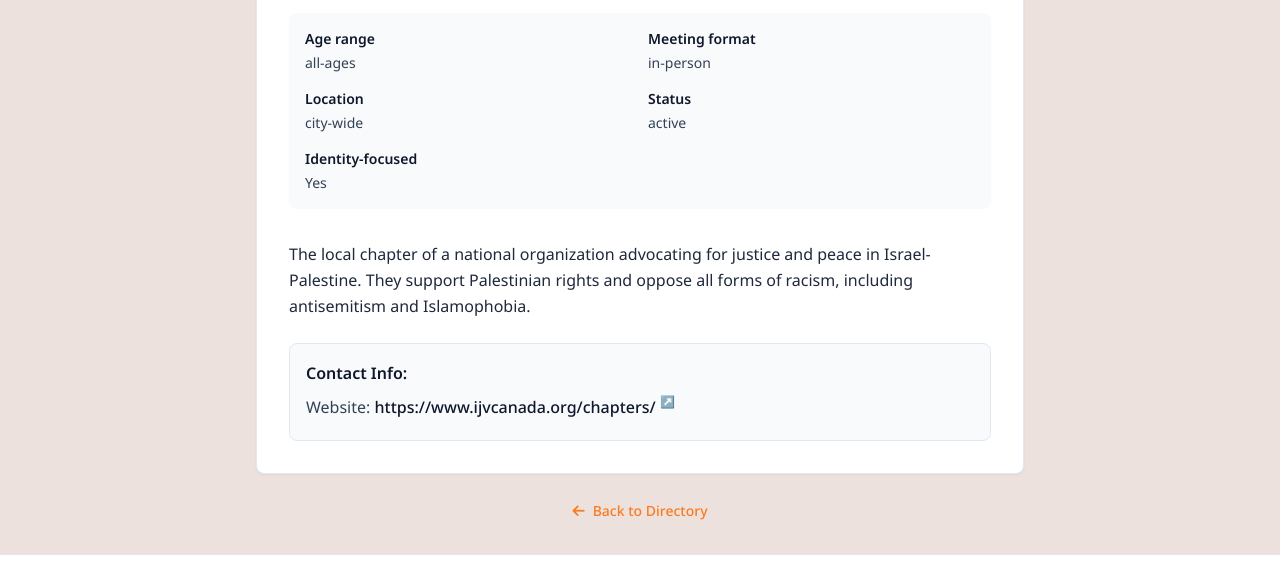
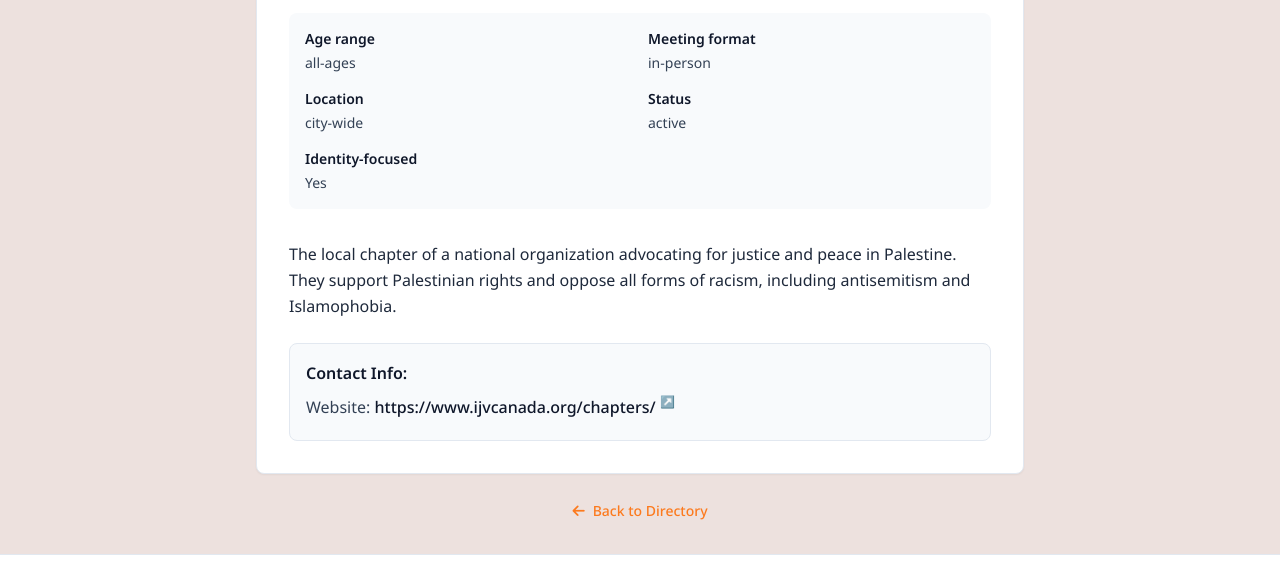
Before and after one commit to Berry-House-YYC/calgarygroups, an Eleventy site: page src/content/organizations/chapter/independent-jewish-voices-calgary.md in a window 1280 px wide. Shown: the part 226-800 px from the top of the page. Built offline with nearby package versions, Linux system fonts and the light colour scheme; Eleventy itself is replaced by a stand-in of ours; files that its build step writes are made by us from their sources.

Commit message:
Update independent-jewish-voices-calgary.md

```diff
--- a/src/content/organizations/chapter/independent-jewish-voices-calgary.md
+++ b/src/content/organizations/chapter/independent-jewish-voices-calgary.md
@@ -11,10 +11,10 @@ status: "active"
 permalink: "/organizations/{{ page.fileSlug }}/"
 
 
-description: "The local chapter of a national organization advocating for justice and peace in Israel-Palestine. They support Palestinian rights and oppose all forms of racism, including antisemitism and Islamophobia."
+description: "The local chapter of a national organization advocating for justice and peace in Palestine. They support Palestinian rights and oppose all forms of racism, including antisemitism and Islamophobia."
 ---
 
-The local chapter of a national organization advocating for justice and peace in Israel-Palestine. They support Palestinian rights and oppose all forms of racism, including antisemitism and Islamophobia.
+The local chapter of a national organization advocating for justice and peace in Palestine. They support Palestinian rights and oppose all forms of racism, including antisemitism and Islamophobia.
 
 <div class="org-contact-info">
   <strong>Contact Info:</strong>
```
